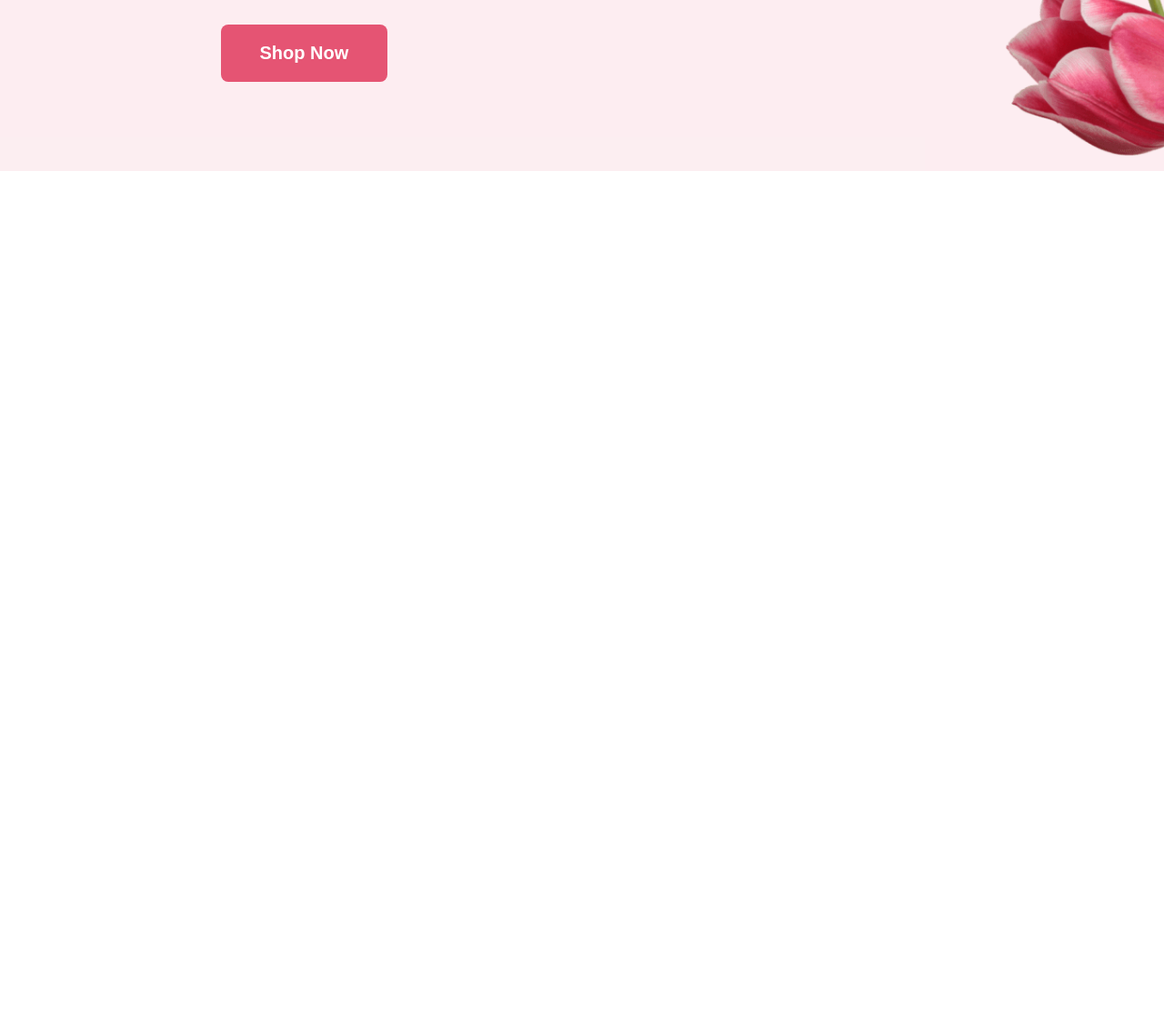
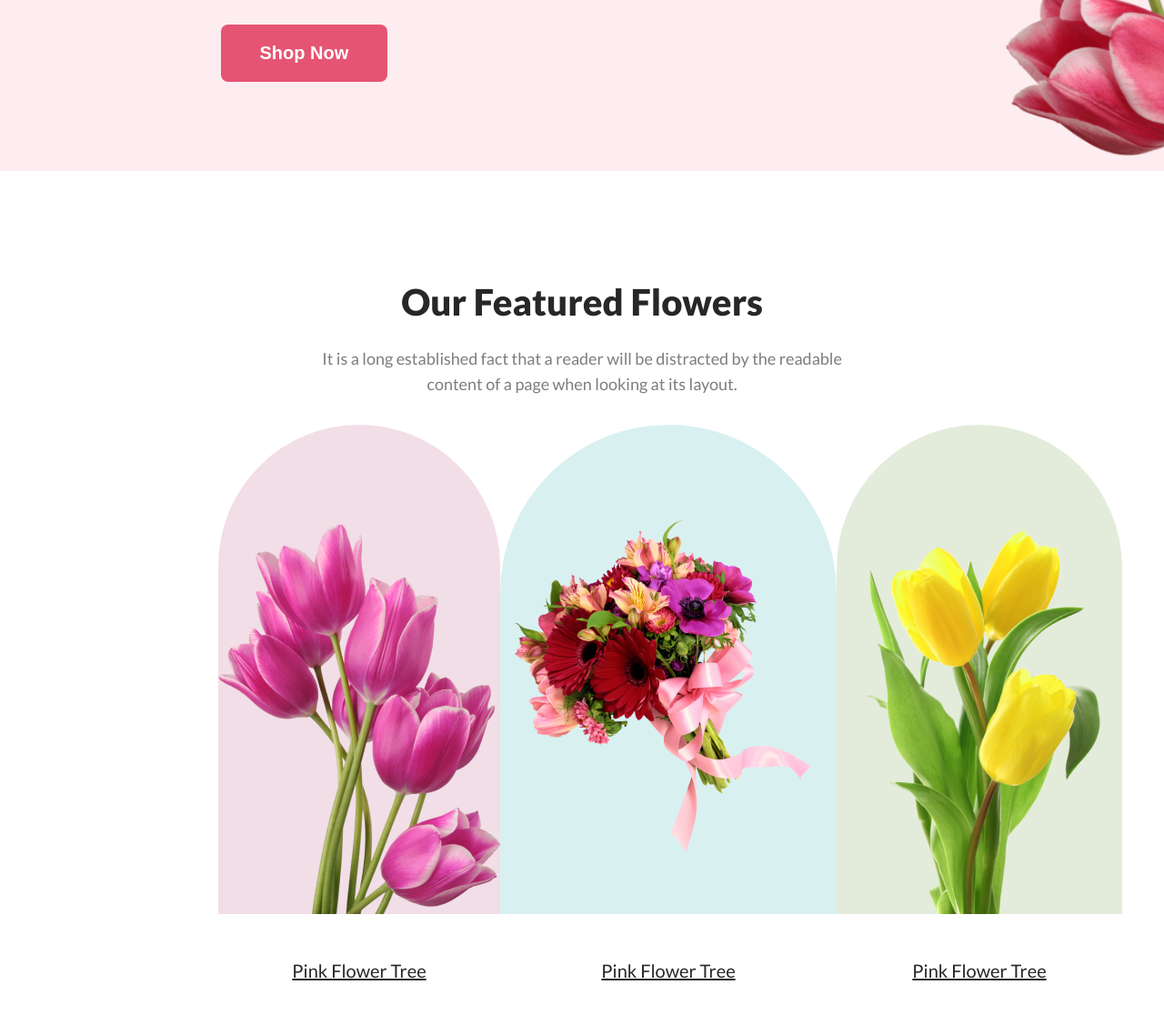
Before and after one commit to TanimShahriar/First-programmingHero-assignment, a plain HTML site: page index.html in a window 1280 px wide. Shown: the part 612-1728 px from the top of the page at 91% size. Before the commit the page ends 800 px from the top, so only its background shows below. Drawn offline with Linux system fonts and the light colour scheme.

Commit message:
feature section completed

```diff
--- a/index.html
+++ b/index.html
@@ -29,6 +29,38 @@
       </div>
     </div>
     <!-- header section end -->
+
+
+    <!-- features section started -->
+    <section class="features">
+      <div class="features-section">
+        <div class="features-text">
+          <h2 class="feature-title">Our Featured Flowers</h2>
+          <p class="feature-paragraph">It is a long established fact that a reader will be distracted by the readable
+          </p>
+          <p class="feature-paragraph">
+            content of a page when
+            looking
+            at its layout.</p>
+        </div>
+        <div class="box">
+          <div class="box-1">
+            <img src="assets/pngwing 6.png" alt="">
+            <h6>Pink Flower Tree</h6>
+          </div>
+          <div class="box-2">
+            <img src="assets/pngwing 5.png" alt="">
+            <h6>Pink Flower Tree</h6>
+          </div>
+          <div class="box-3">
+            <img src="assets/pngwing 7.png" alt="">
+            <h6>Pink Flower Tree</h6>
+          </div>
+        </div>
+      </div>
+    </section>
+    <!-- features section end -->
+
   </header>
 
   <main>
--- a/style.css
+++ b/style.css
@@ -53,3 +53,89 @@ body {
 }
 
 /* header section end */
+
+.features {
+  margin: 120px 240px;
+}
+
+.feature-title {
+  color: #272727;
+  text-align: center;
+  font-size: 40px;
+  font-weight: 800;
+}
+
+.feature-paragraph {
+  color: rgba(39, 39, 39, 0.60);
+  text-align: center;
+  font-size: 18px;
+  font-weight: 400;
+  line-height: 10px;
+}
+
+.box {
+  display: flex;
+  /* align-items: end; */
+  justify-content: space-around;
+  text-align: center;
+  margin-top: 40px;
+}
+
+.box-1 {
+  border-radius: 300px 300px 0px 0px;
+  background: rgba(167, 33, 98, 0.15);
+  width: 464px;
+  height: 538px;
+}
+
+.box-1 img {
+  width: 310px;
+  height: 428px;
+  margin-top: 110px;
+}
+
+.box-2 {
+  border-radius: 300px 300px 0px 0px;
+  background: rgba(5, 151, 160, 0.15);
+  width: 464px;
+  height: 538px;
+}
+
+.box-2 img {
+  width: 370px;
+  height: 370px;
+  margin-top: 100px;
+}
+
+
+.box-2 h6 {
+  margin-top: 90px;
+  color: #272727;
+  text-align: center;
+  font-size: 20px;
+  font-weight: 500;
+  line-height: 74px;
+  text-decoration-line: underline;
+}
+
+.box-3 h6,
+.box-1 h6 {
+  color: #272727;
+  text-align: center;
+  font-size: 20px;
+  font-weight: 500;
+  text-decoration-line: underline;
+}
+
+.box-3 {
+  border-radius: 300px 300px 0px 0px;
+  background: rgba(71, 125, 17, 0.15);
+  width: 464px;
+  height: 538px;
+}
+
+.box-3 img {
+  width: 314px;
+  height: 471px;
+  margin-top: 67px;
+}
```
